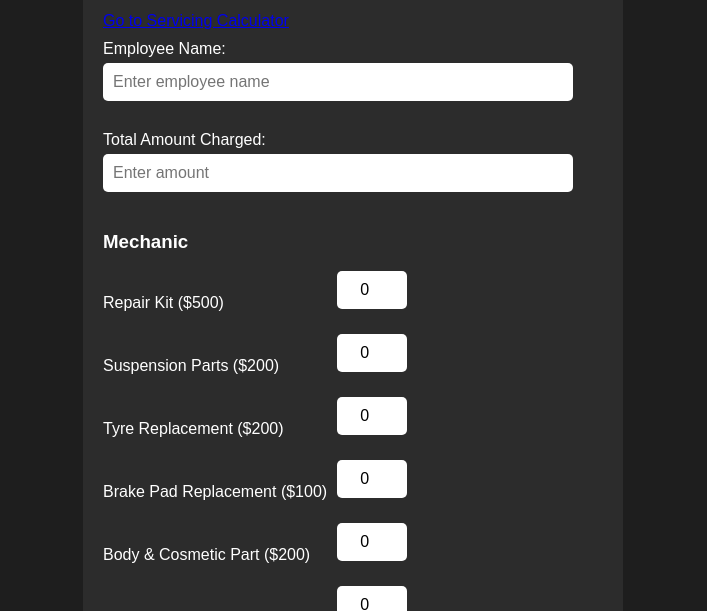
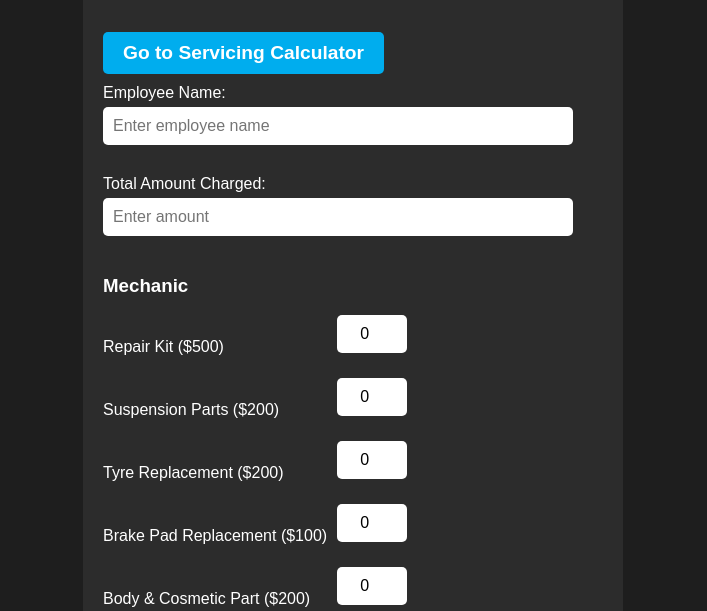
Before and after one commit to starshipunicorn/pitstop, a plain HTML site: page index.html in a window 1280 px wide. Shown: the part 489-1100 px from the top of the page, without its empty margins (287-994 px from the left). Drawn offline with Linux system fonts and the light colour scheme.

Commit message:
Update styles.css

```diff
--- a/styles.css
+++ b/styles.css
@@ -103,3 +103,20 @@ input[name="quantity"] {
     text-align: center;
     margin-left: 10px;
 }
+/* Styles for the Servicing button on the main page */
+.servicing-button {
+    display: inline-block;
+    margin-top: 20px;
+    padding: 10px 20px;
+    background-color: #00adee;
+    color: #ffffff;
+    text-decoration: none;
+    border-radius: 5px;
+    font-size: 1.2rem;
+    font-weight: bold;
+    text-align: center;
+}
+
+.servicing-button:hover {
+    background-color: #007bbd;
+}
```
